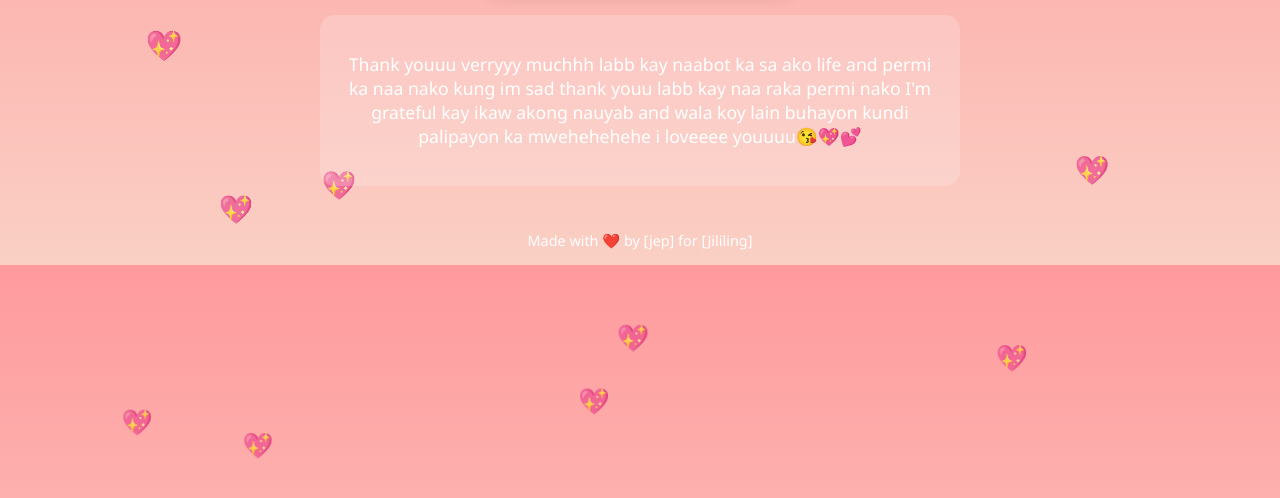
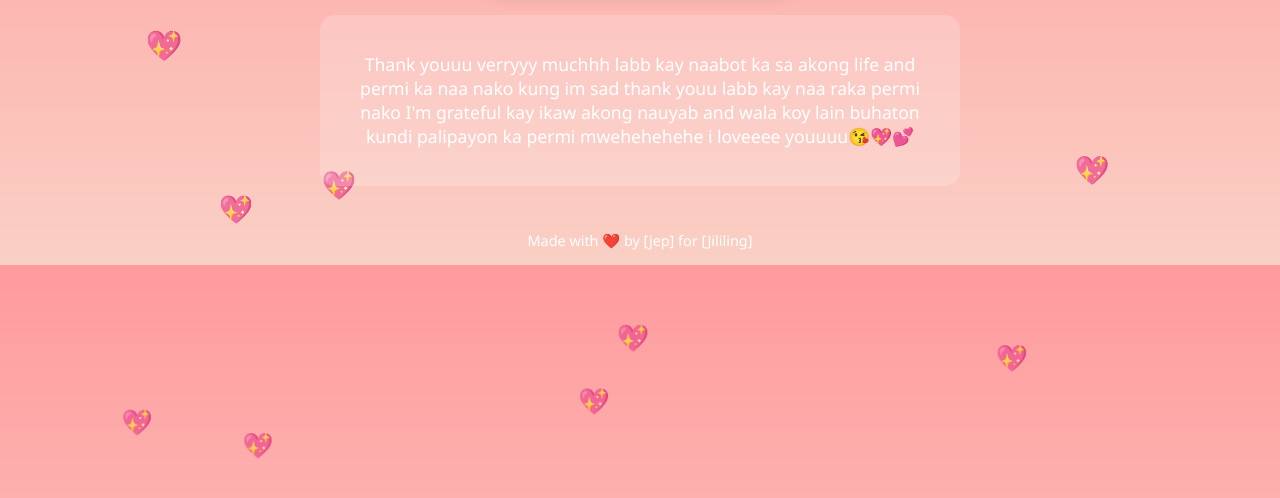
Before and after one commit to spikenoob27/Mwehehehe, a plain HTML site: page index.html in a window 1280 px wide. Shown: the part 302-800 px from the top of the page. Drawn offline with Linux system fonts and the light colour scheme.

Commit message:
Update index.html

```diff
--- a/index.html
+++ b/index.html
@@ -96,9 +96,9 @@
 
     <div class="message">
         <p>
-            Thank youuu verryyy muchhh labb kay naabot ka sa ako life and permi ka naa nako kung im sad
+            Thank youuu verryyy muchhh labb kay naabot ka sa akong life and permi ka naa nako kung im sad
             thank youu labb kay naa raka permi nako I'm grateful kay ikaw akong nauyab and wala koy lain
-            buhayon kundi palipayon ka mwehehehehe i loveeee youuuu😘💖💕
+            buhaton kundi palipayon ka permi mwehehehehe i loveeee youuuu😘💖💕
         </p>
     </div>
 
```
